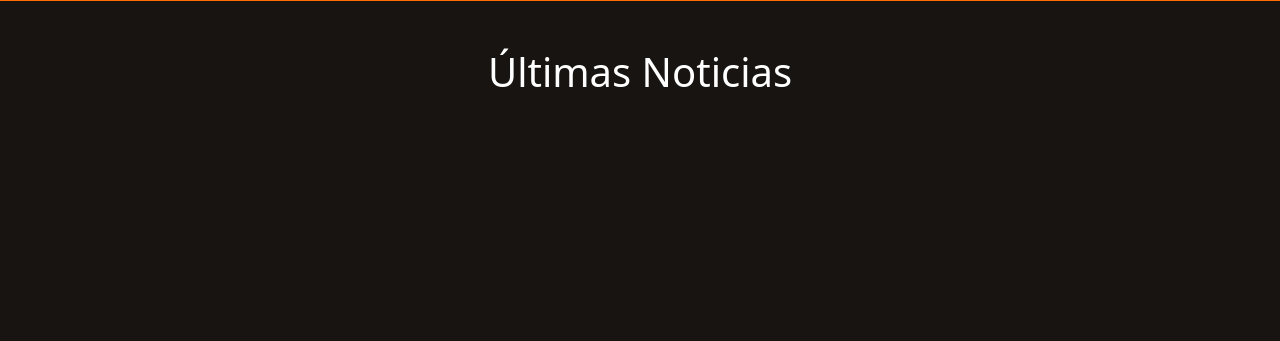
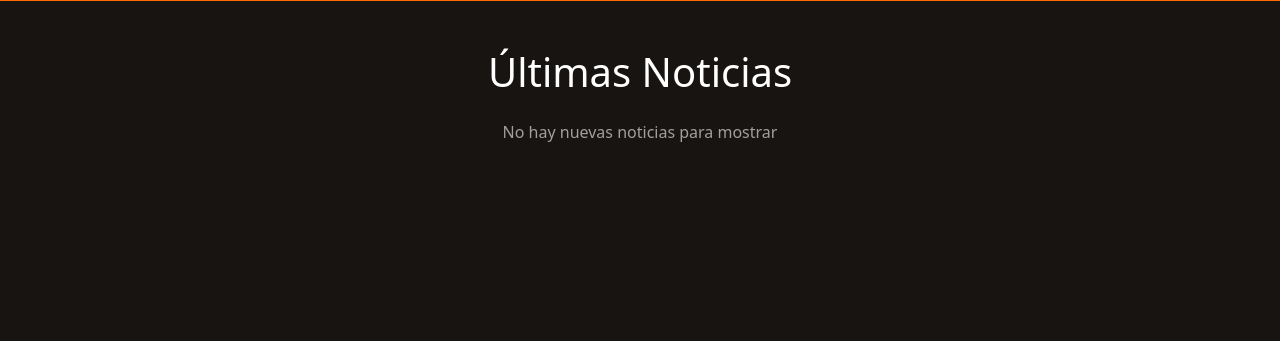
Before and after one commit to ismaelhuarte7/Tiki_Data, a Flask app: page / in a window 1280 px wide. Shown: the part 82-423 px from the top of the page. Run offline with Flask 3, Linux system fonts and the light colour scheme; some libraries are stand-ins or nearby versions.

Commit message:
text muted news

```diff
--- a/src/web/templates/home.html
+++ b/src/web/templates/home.html
@@ -54,6 +54,12 @@
                         </div>
                     </div>
                 </div>
+            {% else %}
+            <div class="col">
+                <div class="d-flex justify-content-center text-muted" role="alert">
+                    No hay nuevas noticias para mostrar
+                </div>
+            </div>
             {% endfor %}
         </div>
     </div>
```
